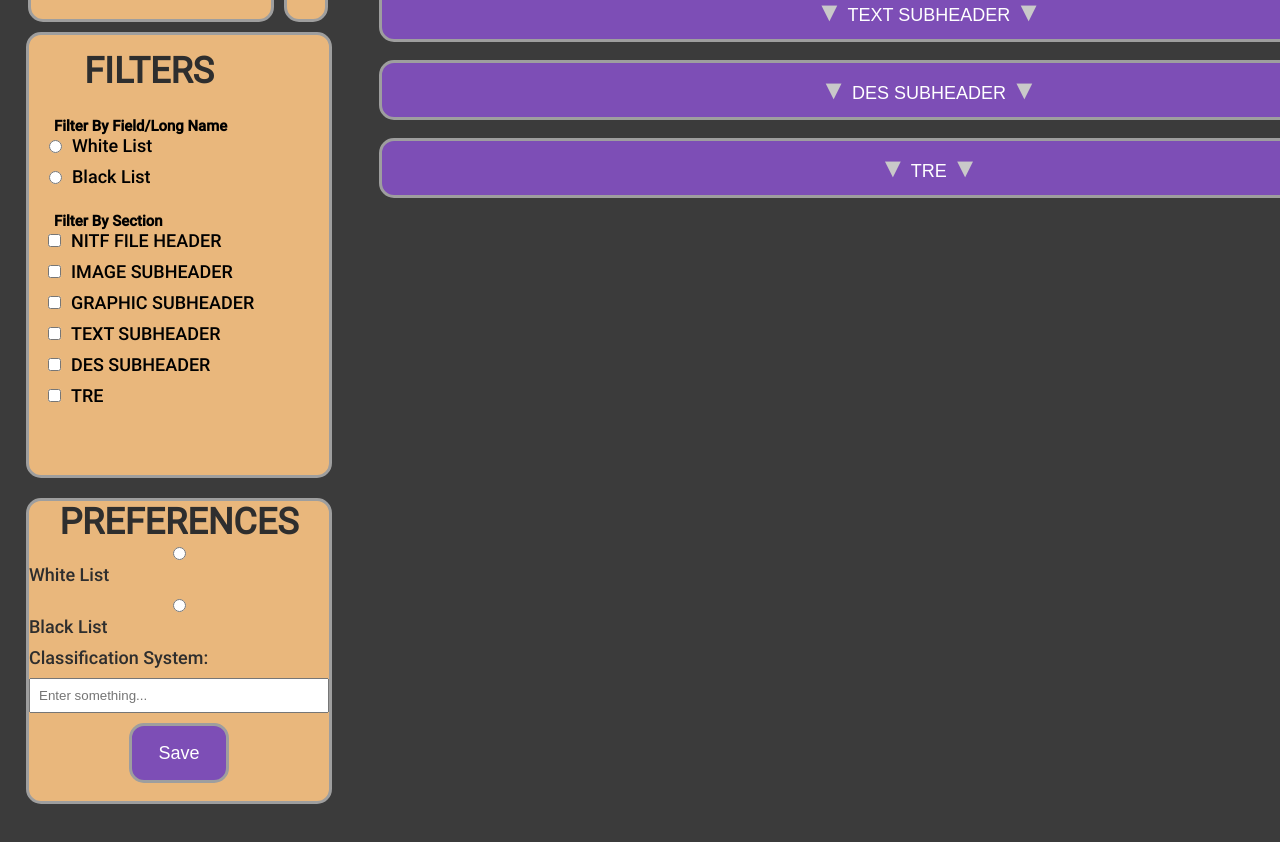
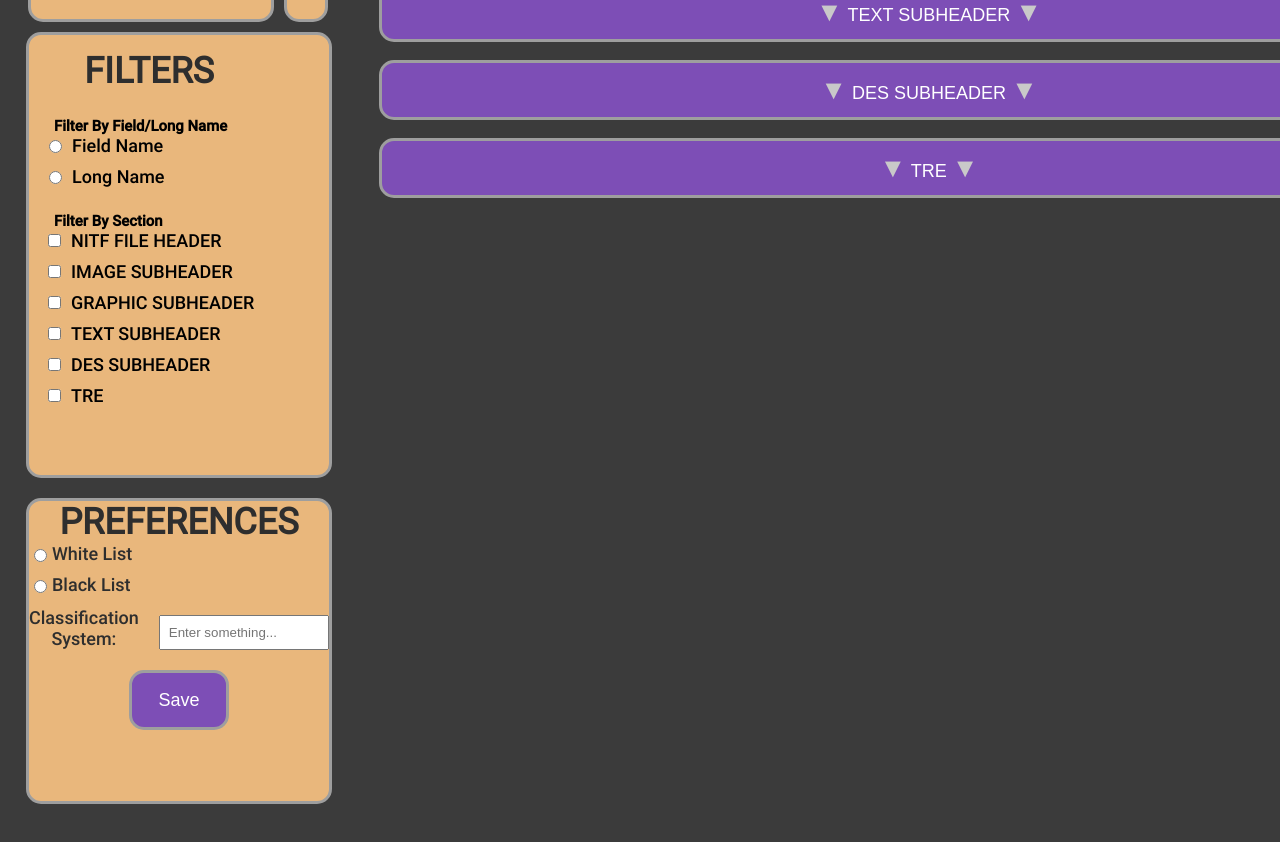
Before and after one commit to aramis-matos/RE-UI-Remake, a React (Vite) app: page / in a window 1280 px wide. Shown: the part 280-1122 px from the top of the page. Built offline with nearby package versions, Linux system fonts and the light colour scheme; the HTML template or start-up script is replaced by a standard one.

Commit message:
fixed preferences modal CSS

```diff
--- a/src/index.css
+++ b/src/index.css
@@ -592,29 +592,20 @@ input[type="checkbox"] {
 }
 
 
-.prefSaveButton
-{
-  text-align: center;
-  width: 100px;
-  height: 40px;
-}
-
-
-
-
-
-
-
-
-
-/*PREFERENCES ON PAGE CSS */
-/*Preferenes Preview Modal*/
+
+
+
+
+
+
+/* PREFERENCES ON PAGE CSS */
+/* Preferences Preview Modal */
 .preferences_preview_modal {
   width: 100%;
   height: 100%;
   font-size: 18px;
-
-}
+}
+
 .preferences_preview_modal > .content {
   display: flex;
   flex-direction: column;
@@ -634,7 +625,6 @@ input[type="checkbox"] {
   margin-right: 5px;
 }
 
-
 .preferences_preview_modal .content .preferences-div label {
   margin-right: 20px;
 }
@@ -642,9 +632,36 @@ input[type="checkbox"] {
 .preferences-div h2 {
   color: var(--n850);
 }
+
 .preferences-div {
   height: 300px;
-}
+  margin: 10px;
+  border-radius: 15px;
+  text-align: center;
+  color: var(--n850);
+  background-color: var(--c100);
+  border: 3px solid var(--n400);
+  width: 100%;
+  position: relative;
+  left: -12px;
+  padding: 0px;
+}
+
+.prefSaveButton {
+  text-align: center;
+  width: 100px;
+  height: 40px;
+  margin-top: 10px;
+}
+
+.preference-option {
+  display: flex;
+  align-items: center;
+  margin-bottom: 10px;
+}
+
+
+
 
 
 
--- a/src/popups/FiltersOnPage.jsx
+++ b/src/popups/FiltersOnPage.jsx
@@ -40,7 +40,7 @@ const FiltersOnPage = ({ theFunc }) => {
                 name="listType"
                 value="White List"
               />
-              <label htmlFor="whiteList">White List</label>
+              <label htmlFor="whiteList">Field Name</label>
             </div>
             <div className="filterRadioButtons">
               <input
@@ -49,7 +49,7 @@ const FiltersOnPage = ({ theFunc }) => {
                 name="listType"
                 value="Black List"
               />
-              <label htmlFor="blackList">Black List</label>
+              <label htmlFor="blackList">Long Name</label>
             </div>
           </div>
           <div>
--- a/src/popups/PreferencesOnPage.jsx
+++ b/src/popups/PreferencesOnPage.jsx
@@ -24,7 +24,7 @@ Classification Security System: ${inputSecuritySystem}`);
         <div className="preferences-div">
           <h2>PREFERENCES</h2>
           <form onSubmit={handleSubmit}>
-            <div>
+            <div className="preference-option">
               <input
                 type="radio"
                 id="whiteList"
@@ -35,7 +35,7 @@ Classification Security System: ${inputSecuritySystem}`);
               />
               <label htmlFor="whiteList">White List</label>
             </div>
-            <div>
+            <div className="preference-option">
               <input
                 type="radio"
                 id="blackList"
@@ -46,11 +46,8 @@ Classification Security System: ${inputSecuritySystem}`);
               />
               <label htmlFor="blackList">Black List</label>
             </div>
-            <div>
-              <div>
-              </div>
+            <div className="preference-option">
               <label>Classification System:</label>
-              <div className='classificationSystemInput'>
               <input
                 type="text"
                 value={inputSecuritySystem}
@@ -58,8 +55,7 @@ Classification Security System: ${inputSecuritySystem}`);
                 placeholder="Enter something..."
               />
             </div>
-            </div>
-            <button className = "prefSaveButton" type="submit">Save</button>
+            <button className="prefSaveButton" type="submit">Save</button>
           </form>
         </div>
       </div>
```
Lines whose indentation alone changed are shown as unchanged.
